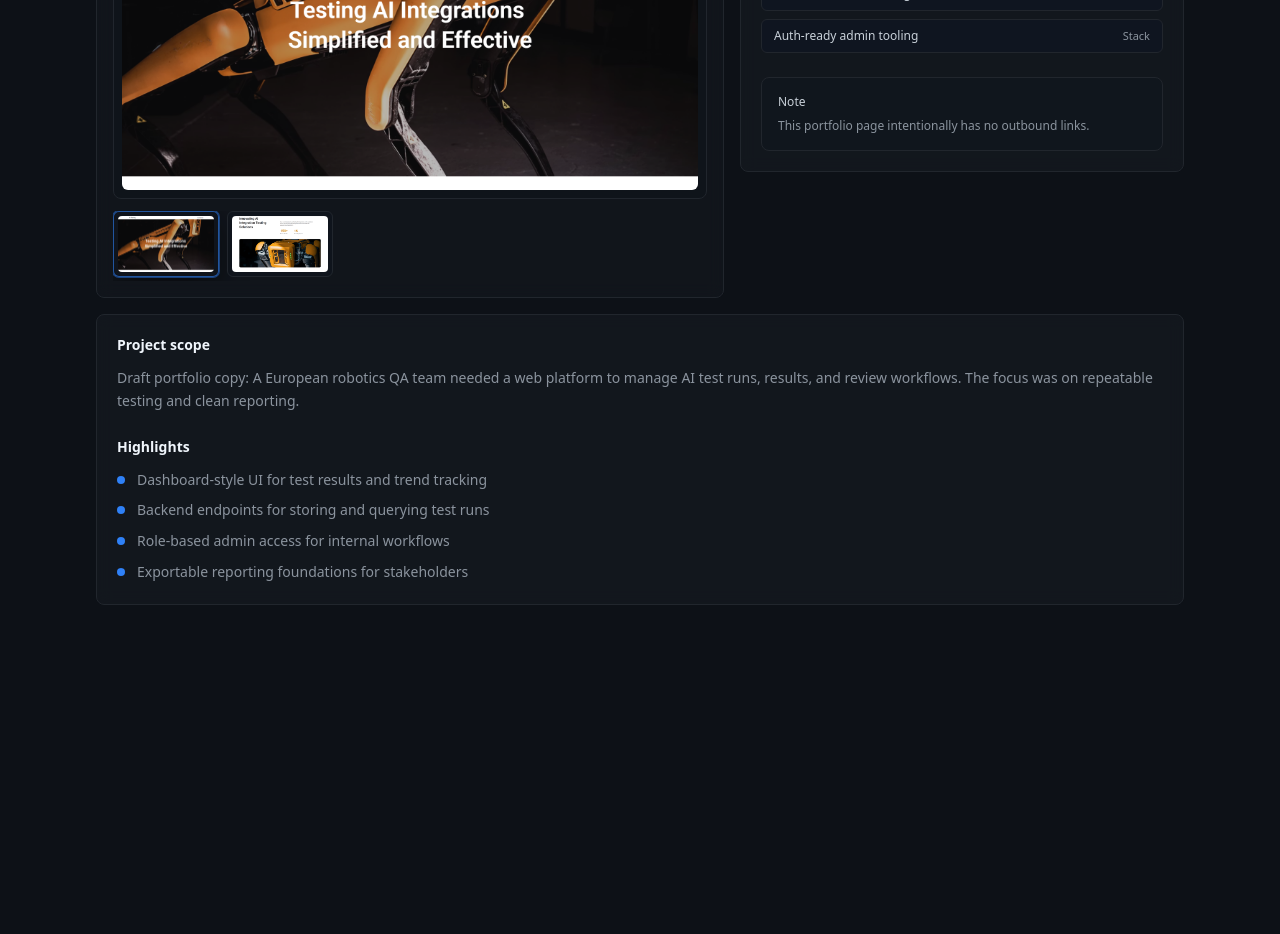
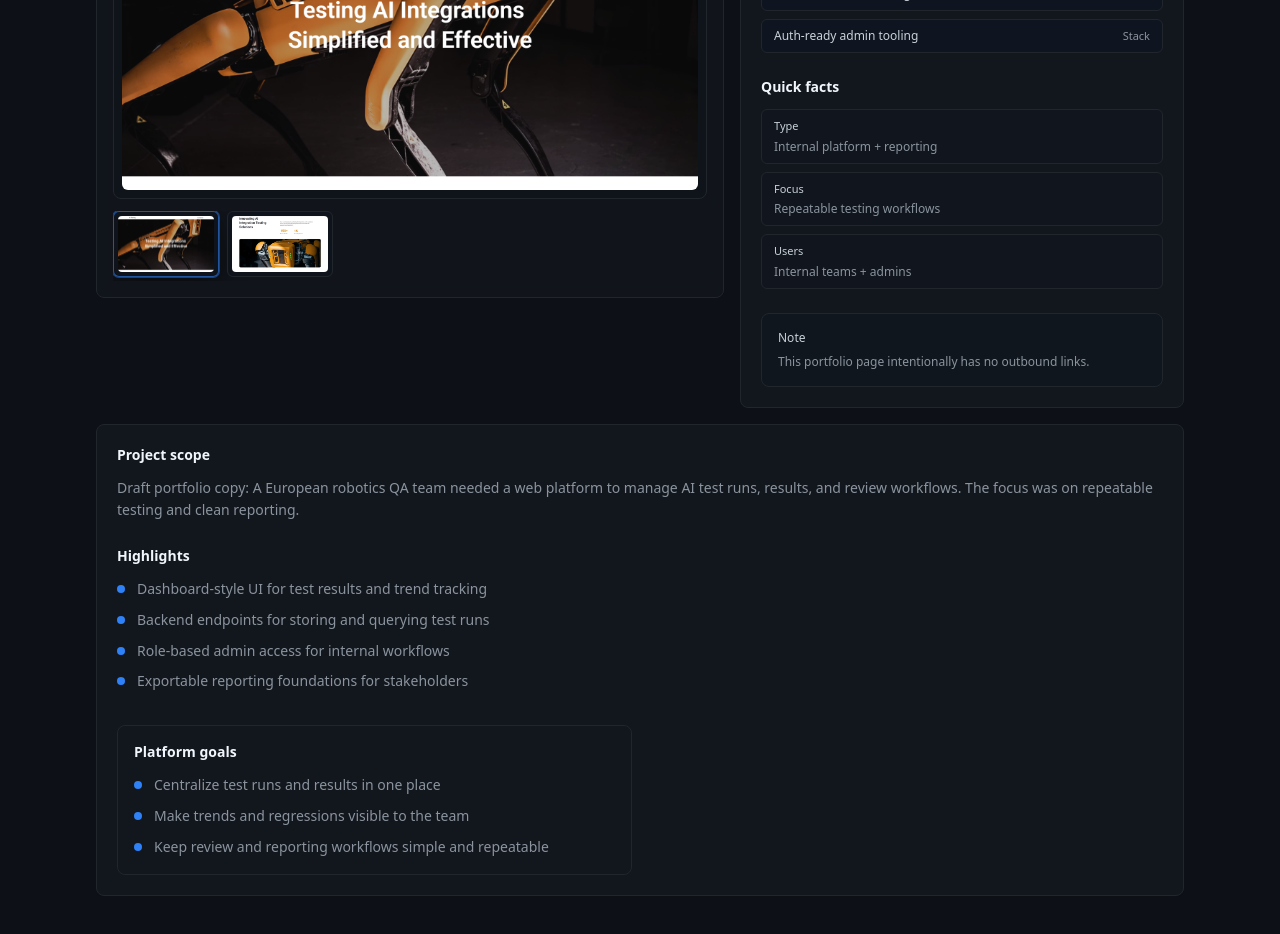
Before and after one commit to Nibsi3/pixaloomWebsite, a Next.js app: page /work/ai-testing in a window 1280 px wide. Shown: the part 340-1274 px from the top of the page. Before the commit the page ends 993 px from the top, so only its background shows below. Built offline with nearby package versions, Linux system fonts and the light colour scheme; no server answers.

Commit message:
Enhance work pages with quick facts and sections

```diff
--- a/app/work/[slug]/page.tsx
+++ b/app/work/[slug]/page.tsx
@@ -9,6 +9,8 @@ export default function WorkDetailPage({ params }: { params: { slug: string } })
   if (!item) notFound();
 
   const gallery = (item.gallery || []).filter(Boolean);
+  const facts = (item.facts || []).filter((f) => f.label && f.value);
+  const sections = (item.sections || []).filter((s) => s.title);
 
   return (
     <div className="py-10 sm:py-12">
@@ -53,6 +55,23 @@ export default function WorkDetailPage({ params }: { params: { slug: string } })
                 ))}
               </div>
 
+              {facts.length ? (
+                <div className="mt-6">
+                  <div className="text-sm font-semibold text-fg-100">Quick facts</div>
+                  <div className="mt-3 space-y-2">
+                    {facts.map((f) => (
+                      <div
+                        key={f.label}
+                        className="rounded-md border border-bg-700 bg-bg-850/40 px-3 py-2"
+                      >
+                        <div className="text-[11px] font-medium text-fg-200">{f.label}</div>
+                        <div className="mt-1 text-xs text-fg-300">{f.value}</div>
+                      </div>
+                    ))}
+                  </div>
+                </div>
+              ) : null}
+
               <div className="mt-6 rounded-lg border border-bg-700 bg-bg-850/30 p-4">
                 <div className="text-xs font-medium text-fg-200">Note</div>
                 <div className="mt-2 text-xs text-fg-300">
@@ -78,6 +97,29 @@ export default function WorkDetailPage({ params }: { params: { slug: string } })
               ))}
             </ul>
           </div>
+
+          {sections.length ? (
+            <div className="mt-8 grid gap-4 lg:grid-cols-2">
+              {sections.map((s) => (
+                <div key={s.title} className="rounded-lg border border-bg-700 bg-bg-850/20 p-4">
+                  <div className="text-sm font-semibold text-fg-100">{s.title}</div>
+                  {s.description ? (
+                    <div className="mt-2 text-sm leading-relaxed text-fg-300">{s.description}</div>
+                  ) : null}
+                  {s.bullets?.length ? (
+                    <ul className="mt-3 space-y-2 text-sm text-fg-300">
+                      {s.bullets.map((b) => (
+                        <li key={b} className="flex gap-3">
+                          <span className="mt-[7px] h-2 w-2 shrink-0 rounded-full bg-accent-500" />
+                          <span className="leading-relaxed">{b}</span>
+                        </li>
+                      ))}
+                    </ul>
+                  ) : null}
+                </div>
+              ))}
+            </div>
+          ) : null}
         </div>
       </Container>
     </div>
--- a/components/work-items.ts
+++ b/components/work-items.ts
@@ -8,6 +8,8 @@ export type WorkItem = {
   stack: string[];
   highlights: string[];
   gallery?: string[];
+  facts?: { label: string; value: string }[];
+  sections?: { title: string; description?: string; bullets?: string[] }[];
 };
 
 export const workItems: WorkItem[] = [
@@ -53,6 +55,60 @@ The platform combines structured CAPS-aligned content, interactive lessons, prac
       'PyMuPDF (fitz) (PDF extraction)',
       'OpenCV (diagram detection / image processing)',
     ],
+    facts: [
+      { label: 'Type', value: 'AI-powered learning platform' },
+      { label: 'Curriculum', value: 'CAPS (Grades 10–12)' },
+      { label: 'Users', value: 'Students · Teachers · Admins' },
+      { label: 'Core focus', value: 'Learning + practice + analytics at scale' },
+    ],
+    sections: [
+      {
+        title: 'Student experience',
+        bullets: [
+          'Personalized practice flow based on grade, subject, and weak areas',
+          'AI tutor for step-by-step explanations and concept support',
+          'Lesson hub that is searchable, structured, and easy to navigate',
+          'Progress tracking showing mastery per topic and time spent',
+          'Achievement-style motivation to keep learners engaged',
+        ],
+      },
+      {
+        title: 'Teacher & admin dashboards',
+        bullets: [
+          'View class/student progress and identify struggling topics quickly',
+          'Manage lessons, practice questions, and subject availability',
+          'Set weekly tasks and platform-wide announcements',
+          'Export reporting for progress and engagement snapshots',
+        ],
+      },
+      {
+        title: 'Past papers & lesson creation workflow',
+        bullets: [
+          'Upload and manage Grade 12 past papers (Paper 1/2 + memos)',
+          'Maintain authentic exam layouts and clear navigation between papers and memos',
+          'Support structured formats (PDF and structured data) for reuse and consistency',
+          'Processing tooling to extract content and handle diagrams/visual elements',
+        ],
+      },
+      {
+        title: 'AI + API usage',
+        description:
+          'AI is used to help learners get explanations and to support question generation and tutoring workflows. The platform integrates these features server-side to keep keys secure and to control/monitor usage.',
+        bullets: [
+          'Server-side API routes for validation, rate limiting foundations, and secure key usage',
+          'Logging-ready structure for monitoring failures and improving reliability over time',
+          'Designed so AI features can be expanded without rewriting the app architecture',
+        ],
+      },
+      {
+        title: 'News & blogs',
+        bullets: [
+          'Announcement-style updates for students and platform changes',
+          'Evergreen content pages for SEO-friendly educational content',
+          'Structured layout so content can grow without cluttering the learning UI',
+        ],
+      },
+    ],
     gallery: [
       '/pixa_pics/capstutor/Screenshot 2026-01-10 145539.png',
       '/pixa_pics/capstutor/Screenshot 2026-01-10 145544.png',
@@ -79,6 +135,22 @@ The platform combines structured CAPS-aligned content, interactive lessons, prac
       'SEO-focused headings, content structure, and performance basics',
     ],
     stack: ['WordPress', 'SEO setup', 'Performance tuning', 'Lead/contact flows'],
+    facts: [
+      { label: 'Platform', value: 'WordPress' },
+      { label: 'Industry', value: 'Pet grooming + pet sitting' },
+      { label: 'Location', value: 'George, Western Cape' },
+      { label: 'Goal', value: 'Bookings + enquiries' },
+    ],
+    sections: [
+      {
+        title: 'What was delivered',
+        bullets: [
+          'Service-first site structure for clarity and local SEO',
+          'Trust-building layout with clear calls-to-action',
+          'Fast contact flow for mobile users',
+        ],
+      },
+    ],
     gallery: [
       '/pixa_pics/pawsonroute/Screenshot 2026-01-10 145253.png',
       '/pixa_pics/pawsonroute/Screenshot 2026-01-10 145307.png',
@@ -100,6 +172,22 @@ The platform combines structured CAPS-aligned content, interactive lessons, prac
       'Performance improvements for faster browsing',
     ],
     stack: ['WordPress', 'WooCommerce', 'SEO', 'Performance optimization'],
+    facts: [
+      { label: 'Platform', value: 'WordPress + WooCommerce' },
+      { label: 'Type', value: 'Ecommerce' },
+      { label: 'Location', value: 'George, South Africa' },
+      { label: 'Focus', value: 'SEO + conversion' },
+    ],
+    sections: [
+      {
+        title: 'Project scope',
+        bullets: [
+          'Product catalog structure designed for SEO and discoverability',
+          'Conversion-focused product presentation and calls-to-action',
+          'Performance tuning for a smoother shopping experience',
+        ],
+      },
+    ],
     gallery: [
       '/pixa_pics/teamcolours/Screenshot 2026-01-10 145124.png',
       '/pixa_pics/teamcolours/Screenshot 2026-01-10 145155.png',
@@ -120,6 +208,22 @@ The platform combines structured CAPS-aligned content, interactive lessons, prac
       'Performance-focused tweaks for a smoother experience',
     ],
     stack: ['WordPress', 'WooCommerce', 'SEO setup', 'Performance tuning'],
+    facts: [
+      { label: 'Platform', value: 'WordPress + WooCommerce' },
+      { label: 'Type', value: 'Ecommerce' },
+      { label: 'Location', value: 'George, South Africa' },
+      { label: 'Goal', value: 'Sales + enquiries' },
+    ],
+    sections: [
+      {
+        title: 'Project scope',
+        bullets: [
+          'Brand-forward layout designed for credibility and conversion',
+          'SEO-ready structure to support local discovery',
+          'Performance tuning and cleanup for better user experience',
+        ],
+      },
+    ],
     gallery: [
       '/pixa_pics/vicbay/Screenshot 2026-01-10 145427.png',
       '/pixa_pics/vicbay/Screenshot 2026-01-10 145436.png',
@@ -140,6 +244,22 @@ The platform combines structured CAPS-aligned content, interactive lessons, prac
       'Clean, credible layout to improve conversion rate',
     ],
     stack: ['WordPress', 'SEO', 'Lead forms', 'Conversion optimization'],
+    facts: [
+      { label: 'Platform', value: 'WordPress' },
+      { label: 'Type', value: 'Lead generation site' },
+      { label: 'Focus', value: 'SEO + conversion' },
+      { label: 'Goal', value: 'High-intent enquiries' },
+    ],
+    sections: [
+      {
+        title: 'Lead-gen approach',
+        bullets: [
+          'Service pages mapped to search intent',
+          'Strong CTA placement and simple contact path',
+          'SEO foundation to support local ranking',
+        ],
+      },
+    ],
     gallery: [
       '/pixa_pics/keymasters/Screenshot 2026-01-10 145829.png',
       '/pixa_pics/keymasters/Screenshot 2026-01-10 145833.png',
@@ -160,6 +280,22 @@ The platform combines structured CAPS-aligned content, interactive lessons, prac
       'SEO-ready content structure for local discovery',
     ],
     stack: ['WordPress', 'SEO', 'Contact forms', 'Content/portfolio sections'],
+    facts: [
+      { label: 'Platform', value: 'WordPress' },
+      { label: 'Industry', value: 'Physiotherapy' },
+      { label: 'Location', value: 'Port Elizabeth' },
+      { label: 'Goal', value: 'Contact + credibility' },
+    ],
+    sections: [
+      {
+        title: 'Project scope',
+        bullets: [
+          'Services and company profile for patient trust',
+          'Contact flow designed for quick enquiries',
+          'SEO-ready structure for local discovery',
+        ],
+      },
+    ],
     gallery: [
       '/pixa_pics/physiope/Screenshot 2026-01-10 145341.png',
       '/pixa_pics/physiope/Screenshot 2026-01-10 145349.png',
@@ -180,6 +316,22 @@ The platform combines structured CAPS-aligned content, interactive lessons, prac
       'SEO foundation for visibility',
     ],
     stack: ['WordPress', 'SEO', 'Lead generation forms'],
+    facts: [
+      { label: 'Platform', value: 'WordPress' },
+      { label: 'Industry', value: 'Pharmaceutical consulting' },
+      { label: 'Goal', value: 'Education + enquiries' },
+      { label: 'Focus', value: 'Clarity + trust' },
+    ],
+    sections: [
+      {
+        title: 'Project scope',
+        bullets: [
+          'Explain services clearly for a non-technical audience',
+          'Build trust through structure and messaging',
+          'Strong enquiry flow with easy contact actions',
+        ],
+      },
+    ],
     gallery: [
       '/pixa_pics/kikay/Screenshot 2026-01-10 145852.png',
       '/pixa_pics/kikay/Screenshot 2026-01-10 145858.png',
@@ -210,6 +362,23 @@ The platform combines structured CAPS-aligned content, interactive lessons, prac
       'Mapbox GL JS',
       'Resend',
     ],
+    facts: [
+      { label: 'Type', value: 'Interactive map + admin platform' },
+      { label: 'Region', value: 'Garden Route' },
+      { label: 'Core features', value: 'Maps · Blog · Analytics' },
+      { label: 'Audience', value: 'Users + admins' },
+    ],
+    sections: [
+      {
+        title: 'Key capabilities',
+        bullets: [
+          'Map-first discovery flow with smooth UI',
+          'Admin panel with authentication and protected routes',
+          'Analytics tracking for interactions and reporting foundation',
+          'SEO-friendly blog system for content growth',
+        ],
+      },
+    ],
   },
   {
     slug: 'nexai',
@@ -226,6 +395,21 @@ The platform combines structured CAPS-aligned content, interactive lessons, prac
       'Performance-minded approach to keep response times fast',
     ],
     stack: ['Backend services', 'API integrations', 'TypeScript/Node.js', 'Database + queue-ready architecture'],
+    facts: [
+      { label: 'Type', value: 'AI product (backend + integrations)' },
+      { label: 'Focus', value: 'Reliability + scaling' },
+      { label: 'Work', value: 'Backend services + API integrations' },
+    ],
+    sections: [
+      {
+        title: 'What I focused on',
+        bullets: [
+          'Stable integration layer with clear input validation',
+          'Production-minded error handling and logging foundations',
+          'Architecture that can scale as volume increases',
+        ],
+      },
+    ],
     gallery: [
       '/pixa_pics/nexai/Screenshot 2026-01-10 150029.png',
       '/pixa_pics/nexai/Screenshot 2026-01-10 150043.png',
@@ -247,6 +431,21 @@ The platform combines structured CAPS-aligned content, interactive lessons, prac
       'Exportable reporting foundations for stakeholders',
     ],
     stack: ['Web app', 'API routes', 'Database-backed storage', 'Auth-ready admin tooling'],
+    facts: [
+      { label: 'Type', value: 'Internal platform + reporting' },
+      { label: 'Focus', value: 'Repeatable testing workflows' },
+      { label: 'Users', value: 'Internal teams + admins' },
+    ],
+    sections: [
+      {
+        title: 'Platform goals',
+        bullets: [
+          'Centralize test runs and results in one place',
+          'Make trends and regressions visible to the team',
+          'Keep review and reporting workflows simple and repeatable',
+        ],
+      },
+    ],
     gallery: ['/pixa_pics/ai/Screenshot 2026-01-10 145507.png'],
   },
 ];
```
